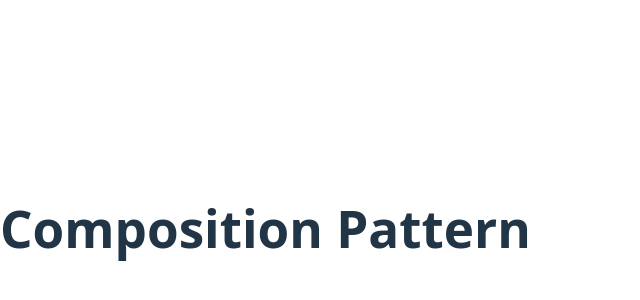
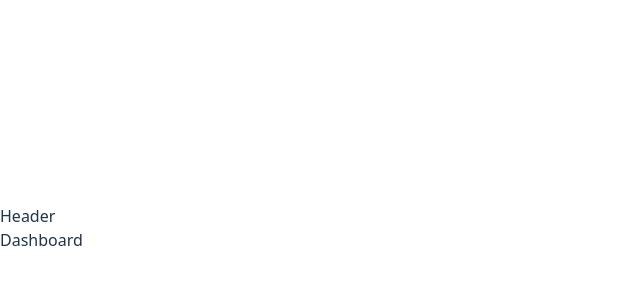
Before and after one commit to abdullah97-pro/React-Project-Tutorial, a React (Vite) app: page / in a window 1280 px wide. Shown: the part 172-472 px from the top of the page, without its empty margins (0-640 px from the left). Built offline with nearby package versions, Linux system fonts and the light colour scheme.

Commit message:
Component Injection

```diff
--- a/src/App.jsx
+++ b/src/App.jsx
@@ -34,9 +34,10 @@ function App() {
       {/* <FruitList />
       <Message isLoggedIn = "" /> */}
       {/* <Button/> */}
-      <Header>
+      {/* <Header>
         <h1>Composition Pattern </h1>
-      </Header>
+      </Header> */}
+      <Header header="Header" content="Dashboard" />
     </>
   );
 }
--- a/src/components/Header.jsx
+++ b/src/components/Header.jsx
@@ -1,8 +1,17 @@
-function Header({children}) {
+// function Header({children}) {
+//     return (
+//         <div className="box">
+//             {children}
+//         </div>
+//     )
+// }
+
+function Header({header,content}) {
     return (
-        <div className="box">
-            {children}
-        </div>
+        <>
+        <header>{header}</header>
+        <main>{content}</main>
+        </>
     )
 }
 
```
